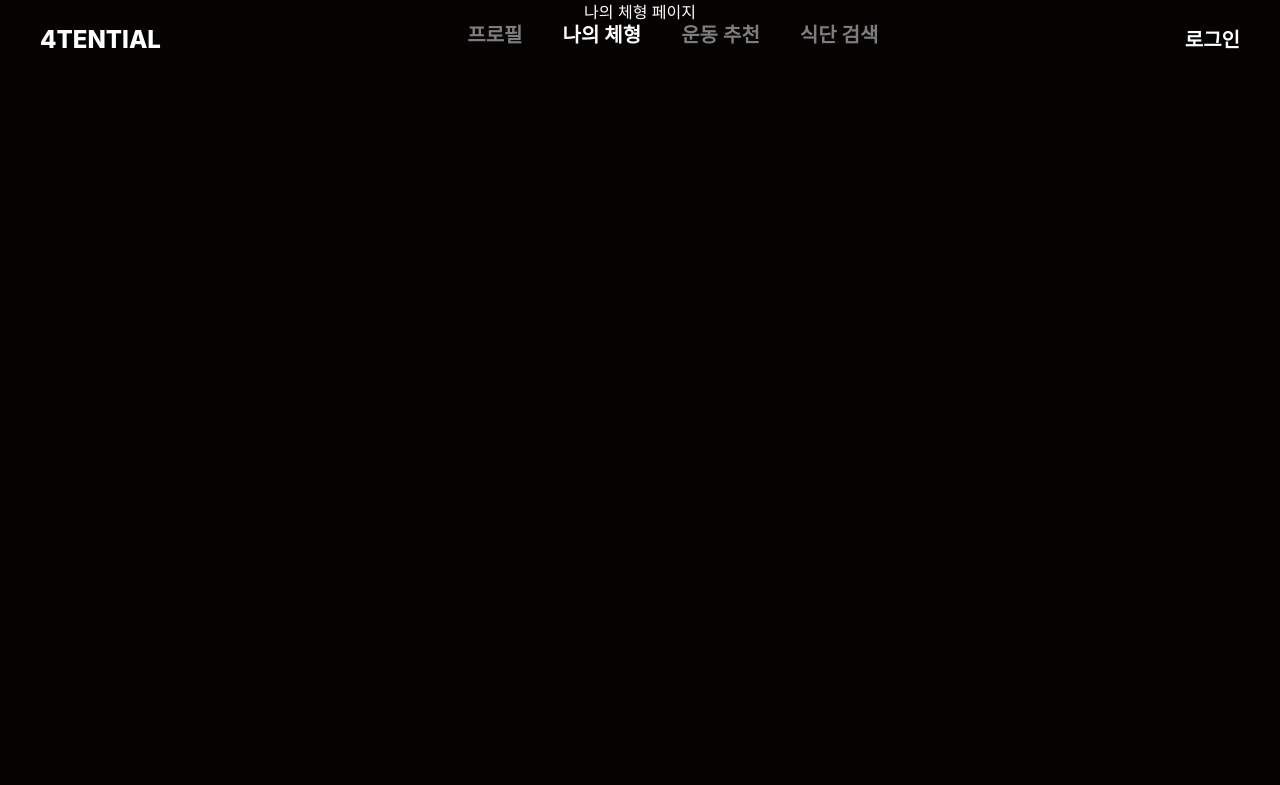
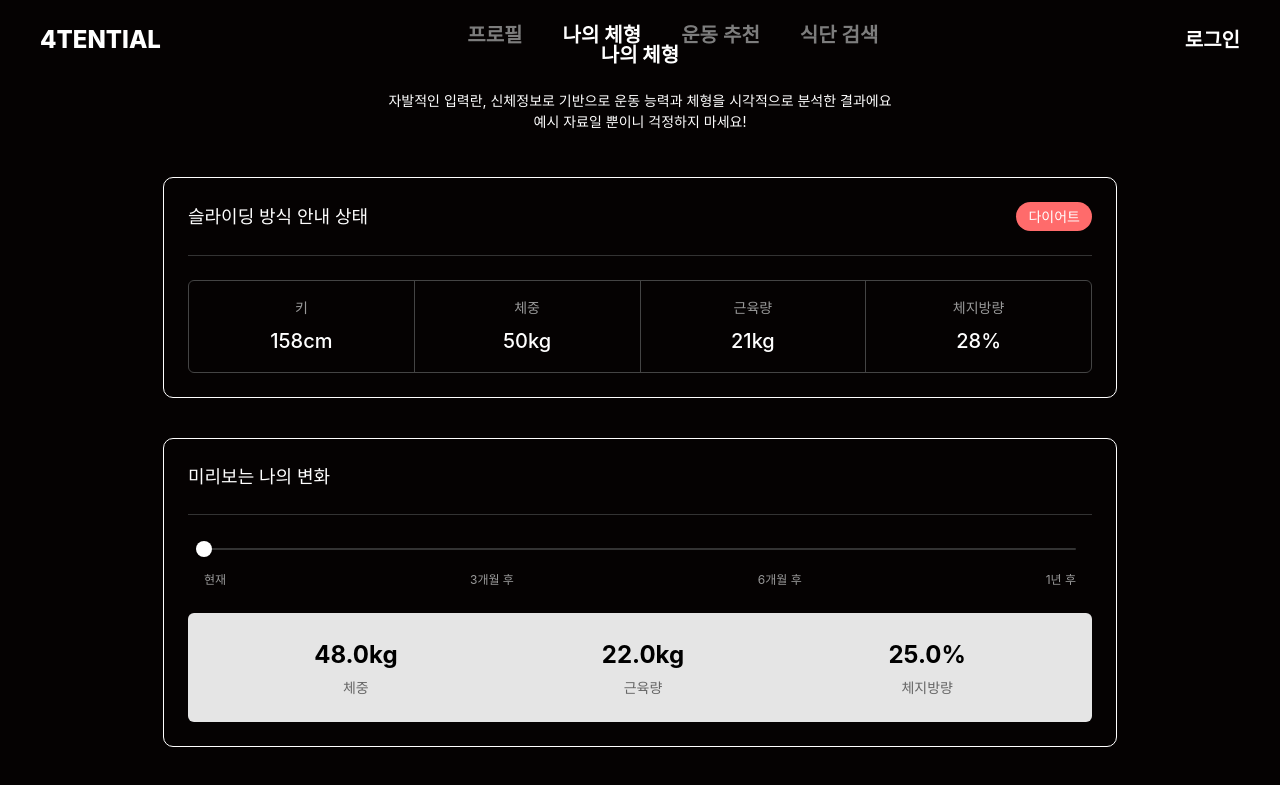
Before and after one commit to songjiwon17/4tential, a React (Create React App) app: page /myBody in a window 1280 px wide. Shown: the top 785 px of the page. Built offline with nearby package versions, Linux system fonts and the light colour scheme.

Commit message:
나의 체형 프로필ver.1

```diff
--- /dev/null
+++ b/src/pages/myBody/MyBodyContentsBox.js
@@ -0,0 +1,215 @@
+import {
+  Box,
+  Flex,
+  Text,
+  Badge,
+  Slider,
+  SliderTrack,
+  SliderFilledTrack,
+  SliderThumb,
+  Center,
+} from '@chakra-ui/react';
+
+const MyBodyContentsBox = () => {
+  return (
+    <Flex direction={'column'} gap={10} pb={20}>
+      {/* 1. 슬라이딩 방식 안내 상태 */}
+      <Box
+        width={['90%', '80%', '80%', '954px']}
+        border={'1px solid #ffffff'}
+        borderRadius={'10px'}
+        p={'24px'}
+        bg={'#050202'}
+      >
+        <Flex justify={'space-between'} align={'center'} mb={6}>
+          <Text color={'#FFF'} fontSize={'lg'} fontWeight={'medium'}>
+            슬라이딩 방식 안내 상태
+          </Text>
+          <Badge
+            px={3}
+            py={1}
+            borderRadius={'full'}
+            fontSize={'sm'}
+            fontWeight={'medium'}
+            bg={'#FF6B6B'}
+            color={'#FFF'}
+          >
+            다이어트
+          </Badge>
+        </Flex>
+
+        <Box borderTop={'1px solid #333'} mb={6} />
+
+        <Flex
+          border={'1px solid'}
+          borderColor={'#444'}
+          borderRadius={'md'}
+          overflow={'hidden'}
+        >
+          <Flex
+            direction={'column'}
+            align={'center'}
+            justify={'center'}
+            flex={1}
+            py={4}
+            borderRight={'1px solid'}
+            borderColor={'#444'}
+          >
+            <Text color={'#999'} fontSize={'sm'} mb={2}>
+              키
+            </Text>
+            <Text color={'#FFF'} fontSize={'xl'} fontWeight={'medium'}>
+              158cm
+            </Text>
+          </Flex>
+          <Flex
+            direction={'column'}
+            align={'center'}
+            justify={'center'}
+            flex={1}
+            py={4}
+            borderRight={'1px solid'}
+            borderColor={'#444'}
+          >
+            <Text color={'#999'} fontSize={'sm'} mb={2}>
+              체중
+            </Text>
+            <Text color={'#FFF'} fontSize={'xl'} fontWeight={'medium'}>
+              50kg
+            </Text>
+          </Flex>
+          <Flex
+            direction={'column'}
+            align={'center'}
+            justify={'center'}
+            flex={1}
+            py={4}
+            borderRight={'1px solid'}
+            borderColor={'#444'}
+          >
+            <Text color={'#999'} fontSize={'sm'} mb={2}>
+              근육량
+            </Text>
+            <Text color={'#FFF'} fontSize={'xl'} fontWeight={'medium'}>
+              21kg
+            </Text>
+          </Flex>
+          <Flex
+            direction={'column'}
+            align={'center'}
+            justify={'center'}
+            flex={1}
+            py={4}
+          >
+            <Text color={'#999'} fontSize={'sm'} mb={2}>
+              체지방량
+            </Text>
+            <Text color={'#FFF'} fontSize={'xl'} fontWeight={'medium'}>
+              28%
+            </Text>
+          </Flex>
+        </Flex>
+      </Box>
+
+      {/* 2. 미리보는 나의 변화 */}
+      <Box
+        width={['90%', '80%', '80%', '954px']}
+        border={'1px solid #ffffff'}
+        borderRadius={'10px'}
+        p={'24px'}
+        bg={'#050202'}
+      >
+        <Text color={'#FFF'} fontSize={'lg'} fontWeight={'medium'} mb={6}>
+          미리보는 나의 변화
+        </Text>
+
+        <Box borderTop={'1px solid #333'} mb={6} />
+
+        <Box px={4} mb={6}>
+          <Slider defaultValue={0} min={0} max={100}>
+            <SliderTrack bg={'#333'} h={'2px'}>
+              <SliderFilledTrack bg={'#666'} />
+            </SliderTrack>
+            <SliderThumb boxSize={4} bg={'#FFF'} />
+          </Slider>
+
+          <Flex justify={'space-between'} mt={2}>
+            <Text color={'#999'} fontSize={'xs'}>
+              현재
+            </Text>
+            <Text color={'#999'} fontSize={'xs'}>
+              3개월 후
+            </Text>
+            <Text color={'#999'} fontSize={'xs'}>
+              6개월 후
+            </Text>
+            <Text color={'#999'} fontSize={'xs'}>
+              1년 후
+            </Text>
+          </Flex>
+        </Box>
+
+        <Flex
+          bg={'#E5E5E5'}
+          borderRadius={'md'}
+          p={6}
+          justify={'space-around'}
+          align={'center'}
+        >
+          <Flex direction={'column'} align={'center'}>
+            <Text color={'#000'} fontSize={'2xl'} fontWeight={'bold'} mb={1}>
+              48.0kg
+            </Text>
+            <Text color={'#666'} fontSize={'sm'}>
+              체중
+            </Text>
+          </Flex>
+          <Flex direction={'column'} align={'center'}>
+            <Text color={'#000'} fontSize={'2xl'} fontWeight={'bold'} mb={1}>
+              22.0kg
+            </Text>
+            <Text color={'#666'} fontSize={'sm'}>
+              근육량
+            </Text>
+          </Flex>
+          <Flex direction={'column'} align={'center'}>
+            <Text color={'#000'} fontSize={'2xl'} fontWeight={'bold'} mb={1}>
+              25.0%
+            </Text>
+            <Text color={'#666'} fontSize={'sm'}>
+              체지방량
+            </Text>
+          </Flex>
+        </Flex>
+      </Box>
+
+      {/* 3. 3개월 주기 나의 체형 */}
+      <Box
+        width={['90%', '80%', '80%', '954px']}
+        border={'1px solid #ffffff'}
+        borderRadius={'10px'}
+        p={'24px'}
+        bg={'#050202'}
+      >
+        <Text color={'#FFF'} fontSize={'lg'} fontWeight={'medium'} mb={6}>
+          3개월 주기 나의 체형
+        </Text>
+
+        <Box borderTop={'1px solid #333'} mb={6} />
+
+        <Center bg={'#D9D9D9'} borderRadius={'md'} h={'400px'}>
+          <Text color={'#999'} fontSize={'md'}>
+            주중 결과 예정
+          </Text>
+        </Center>
+      </Box>
+
+      {/* 하단 안내 문구 */}
+      <Text textAlign={'center'} color={'#999'} fontSize={'sm'}>
+        슬라이더는 이동해와 실시간으로 체형 변화를 확인해보세요.
+      </Text>
+    </Flex>
+  );
+};
+
+export default MyBodyContentsBox;
--- a/src/pages/myBody/index.js
+++ b/src/pages/myBody/index.js
@@ -1,5 +1,27 @@
+import MainTitle from '../../components/MainTitle';
+import SubText from '../../components/SubText';
+import { Flex, Box } from '@chakra-ui/react';
+import MyBodyContentsBox from './MyBodyContentsBox';
+
 const MyBody = () => {
-  return <p>나의 체형 페이지</p>;
+  return (
+    <Flex direction={'column'} justifyContent={'center'} alignItems={'center'}>
+      <MainTitle mainTitle={'나의 체형'} mt={10} />
+      <SubText
+        subText={
+          <>
+            자발적인 입력란, 신체정보로 기반으로 운동 능력과 체형을 시각적으로
+            분석한 결과에요
+            <br />
+            예시 자료일 뿐이니 걱정하지 마세요!
+          </>
+        }
+      />
+      <Box pt={'45px'}>
+        <MyBodyContentsBox />
+      </Box>
+    </Flex>
+  );
 };
 
 export default MyBody;
```
